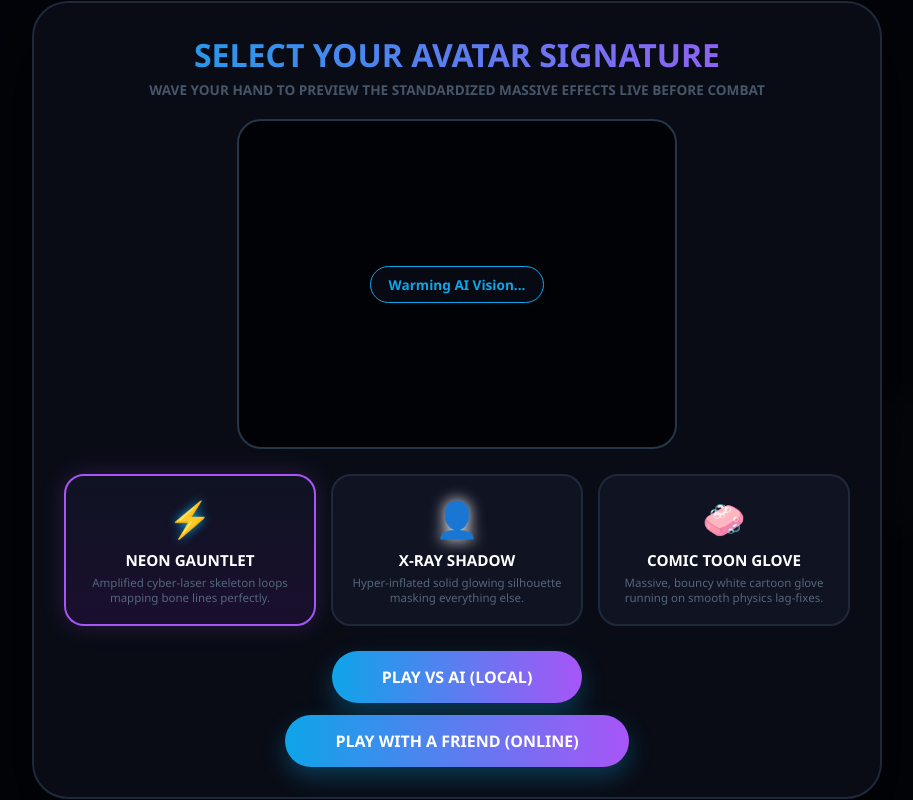
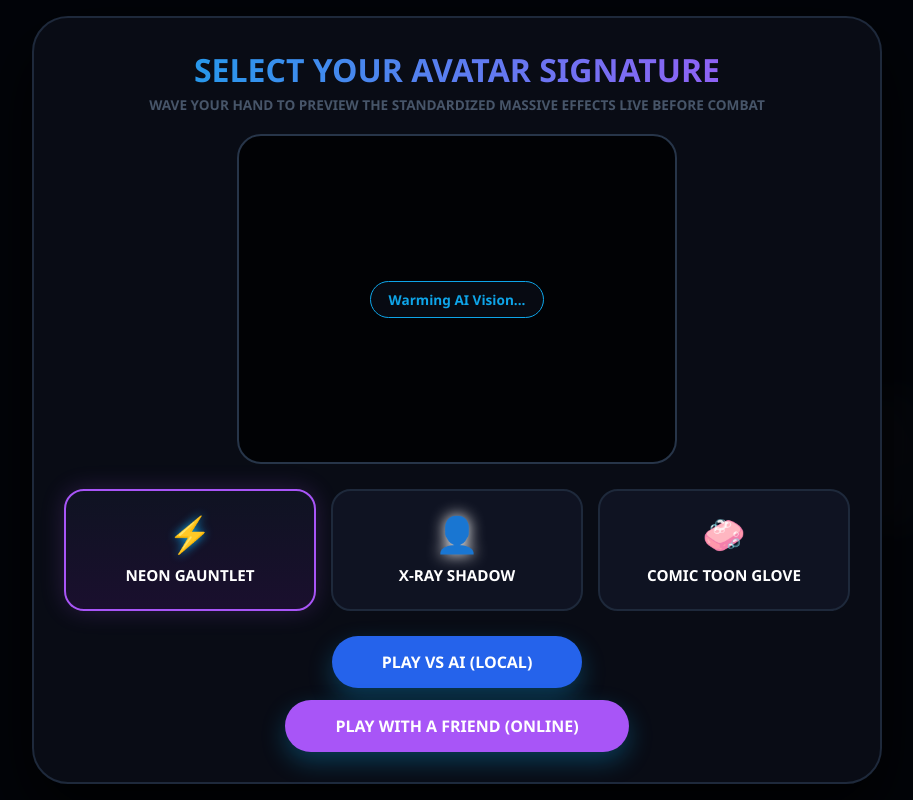
Before and after one commit to Laxman-1998/hand-gaming-hub, a website: page index.html in a window 1280 px wide. Shown: the whole page, without its empty margins (183-1096 px from the left). Drawn offline with Linux system fonts and the light colour scheme; a script that the page names is missing.

Commit message:
Update index.html

```diff
--- a/index.html
+++ b/index.html
@@ -15,7 +15,7 @@
     <div id="score-particle" class="score-particle-hidden">⭐</div>
     <video id="webcam" autoplay playsinline style="display:none;"></video>
 
-    <div id="multiplayer-link-modal" class="lobby-overlay" style="display:none; opacity:1;">
+    <div id="multiplayer-link-modal" class="lobby-overlay" style="display:none;">
         <div class="lobby-card">
             <h2>MULTIPLAYER ENTRANCE LOBBY</h2>
             <p>Send this secure link token to your friend. The game will automatically sync once they click it.</p>
@@ -46,25 +46,20 @@
                 <button class="skin-btn active" id="btn-neon" onclick="selectSkin('neon')">
                     <span class="skin-preview" style="color: #0ea5e9; text-shadow: 0 0 10px #0ea5e9;">⚡</span>
                     <h3>NEON GAUNTLET</h3>
-                    <p>Amplified cyber-laser skeleton loops mapping bone lines perfectly.</p>
                 </button>
-
                 <button class="skin-btn" id="btn-silhouette" onclick="selectSkin('silhouette')">
                     <span class="skin-preview" style="color: #fff; filter: drop-shadow(0 0 8px #fff);">👤</span>
                     <h3>X-RAY SHADOW</h3>
-                    <p>Hyper-inflated solid glowing silhouette masking everything else.</p>
                 </button>
-
                 <button class="skin-btn" id="btn-comic" onclick="selectSkin('comic')">
                     <span class="skin-preview">🧼</span>
                     <h3>COMIC TOON GLOVE</h3>
-                    <p>Massive, bouncy white cartoon glove running on smooth physics lag-fixes.</p>
                 </button>
             </div>
 
-            <div style="display: flex; flex-direction: column; gap: 12px; align-items: center;">
-                <button id="start-game-btn" class="ready-btn" onclick="launchGameArena(false)">PLAY VS AI (LOCAL)</button>
-                <button id="start-multiplayer-btn" class="ready-btn" onclick="setupMultiplayerMatch()">PLAY WITH A FRIEND (ONLINE)</button>
+            <div style="display: flex; flex-direction: column; gap: 12px; align-items: center; width: 100%;">
+                <button id="start-game-btn" class="ready-btn" style="background: #2563eb;" onclick="triggerLocalAiArena()">PLAY VS AI (LOCAL)</button>
+                <button id="start-multiplayer-btn" class="ready-btn" style="background: #a855f7;" onclick="triggerOnlineMultiplayer()">PLAY WITH A FRIEND (ONLINE)</button>
             </div>
         </div>
     </div>
```
